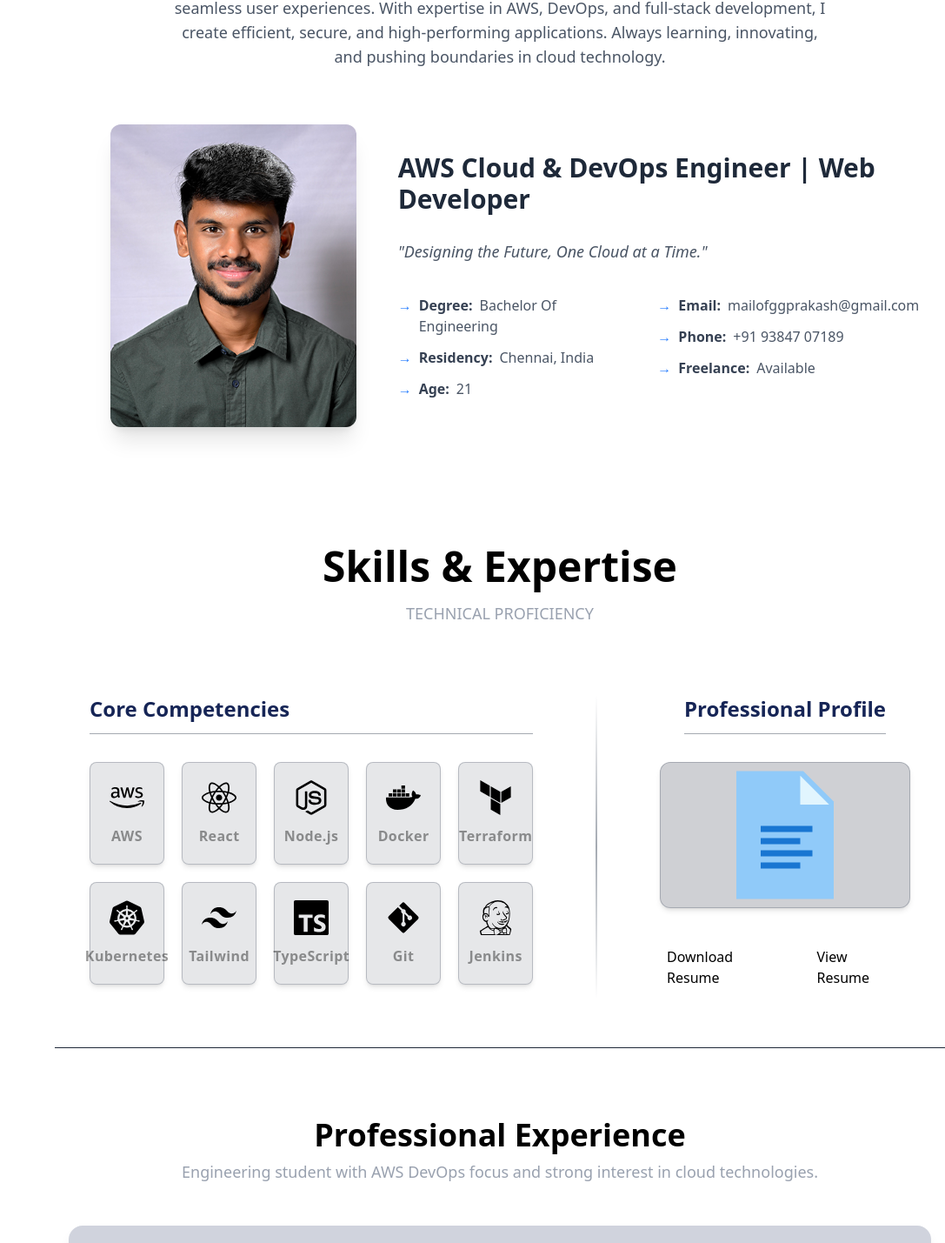
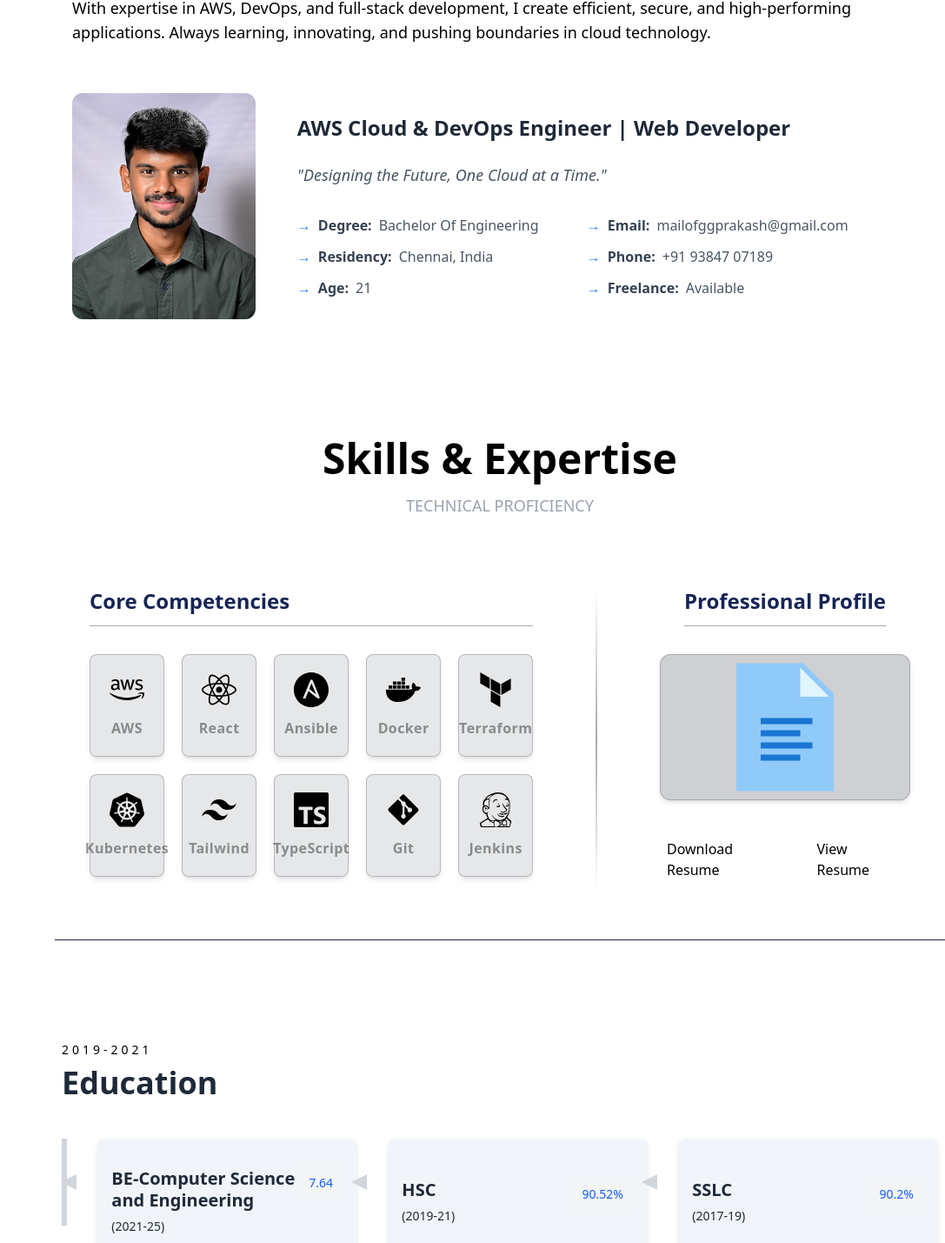
Before and after one commit to GG-Prakash/Portfolio, a React (Vite) app: page / in a window 1280 px wide. Shown: the part 969-2398 px from the top of the page at 87% size, without its empty margins (193-1280 px from the left). Built offline with nearby package versions, Linux system fonts and the light colour scheme.

Commit message:
sections added

```diff
--- a/src/components/About.jsx
+++ b/src/components/About.jsx
@@ -2,34 +2,34 @@ import React from 'react'
 
 const About = () => {
   return (
-    <section id="about" className="py-20 px-4 md:px-8 lg:px-16 bg-white ">
+    <section id="about" className="py-20 px-4 md:px-6 lg:px-5  ">
 
-      <div className="max-w-4xl mx-auto text-center mb-16" data-aos="fade-up">
-        <h2 className="text-4xl font-bold text-gray-800  mb-4">About</h2>
-        <p className="text-lg text-gray-600 max-w-3xl mx-auto">
+      <div className="mb-14" >
+        <h2 className="text-4xl font-bold text-gray-800 w-full mb-4">About</h2>
+        <p className="text-lg text-black  w-full">
           Passionate about building scalable cloud solutions, automation-driven workflows, and seamless user experiences.
           With expertise in AWS, DevOps, and full-stack development, I create efficient, secure, and high-performing applications.
           Always learning, innovating, and pushing boundaries in cloud technology.
         </p>
       </div>
 
-      <div className="max-w-6xl mx-auto" data-aos="fade-up" data-aos-delay="100">
+      <div className="" >
         <div className="flex flex-col lg:flex-row items-center gap-12">
 
-          <div className="w-full lg:w-1/3">
+          <div className="w-full lg:w-3/14">
             <img
               src="/Profile.jpg"
-              className="rounded-xl shadow-xl w-full h-auto max-w-md mx-auto"
+              className="rounded-xl shadow-5xl shadow-black  h-auto"
               alt="Profile"
             />
           </div>
 
 
-          <div className="w-full lg:w-2/3">
-            <h2 className="text-3xl font-bold text-gray-800  mb-4">
+          <div className=" bg-white ">
+            <h2 className="text-2xl font-bold text-gray-800  mb-4">
               AWS Cloud & DevOps Engineer | Web Developer
             </h2>
-            <p className="italic text-gray-600 text-lg py-3 mb-6">
+            <p className="italic text-gray-600 text-lg py-2 mb-6">
               "Designing the Future, One Cloud at a Time."
             </p>
 
--- /dev/null
+++ b/src/components/Education.jsx
@@ -0,0 +1,35 @@
+import EducationCard from "./EducationCard"
+
+const Education = () => {
+    return (
+        <section
+        id="education"
+        className="w-full py-20 scroll-mt-[100px] mb-20 bg-white"
+    >
+        <div className="max-md:px-4 md:px-7 xl:px-2">
+            <div className="py-5 md:py-9 font-titleFont flex flex-col gap-2">
+                <p className="text-sm text-designColor tracking-[4px]">2019-2021</p>
+                <h2 className="text-3xl md:text-4xl font-bold text-gray-800">Education</h2>
+            </div>
+            <div className="mt-2 lgl:mt-8 w-full max-md:h-[310px] h-[100px] border-l-[6px] border-l-gray-300 flex max-md:flex-col max-md:gap-8">
+                <EducationCard
+                    title="BE-Computer Science and Engineering"
+                    des="Mount Zion College of Engineering and Technology"
+                    subTitle=" (2021-25)"
+                    result="7.64" />
+                <EducationCard
+                    title="HSC"
+                    des="Sri Kalaivani Vidyalaya Matriculation Higher Secondary School"
+                    subTitle="(2019-21)"
+                    result="90.52%" />
+                <EducationCard
+                    title="SSLC"
+                    des="Sri Kalaivani Vidyalaya Matriculation Higher Secondary School"
+                    subTitle="(2017-19)"
+                    result="90.2%" />
+            </div>
+        </div>
+        </section>
+    )
+}
+export default Education
--- /dev/null
+++ b/src/components/EducationCard.jsx
@@ -0,0 +1,40 @@
+import React from "react";
+
+const EducationCard = ({ title, subTitle, result, des }) => {
+    return (
+        <div className="w-full md:h-[150px] xl:h-[200px] group flex">
+            {/* Timeline indicator */}
+            <div className="w-10 max-md:w-7 h-[4px] bgOpacity mt-12 max-md:mt-6 relative">
+                <span className="absolute w-5 h-5 -top-[0.5rem] -left-2 flex justify-center items-center">
+                    <span className="absolute w-0 h-0 max-md:border-l-[5px] border-l-[9px] border-l-transparent border-r-[9px] max-md:border-r-[5px] border-r-transparent border-t-[18px] max-md:border-t-[10px] border-t-gray-300 group-hover:border-t-blue-400 transform -rotate-[-90deg] duration-300"></span>
+                </span>
+            </div>
+
+            {/* Card content */}
+            <div className="w-full max-md:px-8 bg-slate-100 hover:bg-gray-50 shadow-md hover:shadow-lg duration-300 rounded-lg md:px-4 lgl:px-10 xl:py-7 md:py-1 py-2 flex flex-col justify-center max-md:items-start md:gap-5 lgl:gap-6">
+                <div className="flex flex-row justify-between w-full">
+                    <div className="flex flex-col">
+                        <h3 className="text-xl md:text-[14px] xl:text-xl max-md:text-[12px] z-10 font-semibold leading-tight duration-300 text-gray-800 group-hover:text-gray-900">
+                            {title}
+                        </h3>
+                        <p className="text-sm md:text-[11px] xl:text-sm max-md:text-[9px] mt-2 duration-300 text-gray-800 group-hover:text-gray-900">
+                            {subTitle}
+                        </p>
+                    </div>
+                    <div>
+                        <p className="md:px-2 md:py-1 max-md:px-1 xl:px-3 xl:py-2 text-sm md:text-[10px] xl:text-sm max-md:text-[8px] text-blue-600 group-hover:text-blue-700 bg-gray-100 max-md:rounded-sm rounded-lg flex justify-center items-center font-medium">
+                            {result}
+                        </p>
+                    </div>
+                </div>
+                <div>
+                    <p className="text-sm md:text-[11px] max-md:text-[9px] xl:text-sm duration-300 leading-tight text-gray-600 group-hover:text-gray-700">
+                        {des}
+                    </p>
+                </div>
+            </div>
+        </div>
+    );
+};
+
+export default EducationCard;
--- a/src/components/Hero.jsx
+++ b/src/components/Hero.jsx
@@ -21,7 +21,7 @@ const Hero = () => {
            animate={{ opacity: 1, y: 0 }}
            transition={{ delay: 0.2, duration: 0.8 }}>
         <h2 className="text-4xl md:text-6xl font-bold mb-4">GnanaPrakash</h2>
-        <p className="text-xl md:text-2xl">
+        <p className="text-xl md:text-2xl px-2">
           I'm{' '}
           <TypeAnimation
             sequence={[
--- a/src/components/Right.jsx
+++ b/src/components/Right.jsx
@@ -6,6 +6,7 @@ import Experience from './Experience'
 import Projects from './Projects'
 import Contact from './Contact'
 import Footer from './Footer'
+import Education from './Education'
 const Right = () => {
   return (
    <>
@@ -13,6 +14,7 @@ const Right = () => {
    <Hero />
    <About />
    <Skills />
+   <Education />
    <Experience />
    <Projects />
    <Contact />
--- a/src/components/Sidebar.jsx
+++ b/src/components/Sidebar.jsx
@@ -1,4 +1,4 @@
-import React from 'react'
+
 import { FcAbout, FcContacts, FcDocument, FcHome, FcManager, FcWorkflow } from 'react-icons/fc'
 import { FaTwitter, FaFacebook, FaInstagram, FaSkype, FaLinkedin } from 'react-icons/fa'
 
--- a/src/components/Skills.jsx
+++ b/src/components/Skills.jsx
@@ -1,7 +1,7 @@
 import React from 'react'
-import { FaAws, FaReact, FaNodeJs, FaDocker, FaGitAlt } from 'react-icons/fa'
+import { FaAws, FaReact, FaNodeJs, FaDocker,  FaGitAlt } from 'react-icons/fa'
 import { FcDocument } from 'react-icons/fc'
-import { SiTerraform, SiKubernetes, SiTailwindcss, SiTypescript, SiJenkins } from 'react-icons/si'
+import { SiTerraform, SiKubernetes, SiTailwindcss, SiTypescript, SiJenkins, SiAnsible } from 'react-icons/si'
 
 const Title = ({ title, des }) => {
   return (
@@ -21,7 +21,7 @@ const Skills = () => {
   const skills = [
     { icon: <FaAws size={40} />, name: 'AWS' },
     { icon: <FaReact size={40} />, name: 'React' },
-    { icon: <FaNodeJs size={40} />, name: 'Node.js' },
+    { icon: <SiAnsible size={40} />, name: 'Ansible' },,
     { icon: <FaDocker size={40} />, name: 'Docker' },
     { icon: <SiTerraform size={40} />, name: 'Terraform' },
     { icon: <SiKubernetes size={40} />, name: 'Kubernetes' },
```
Also changed, not shown: src/App.jsx (indentation only).
